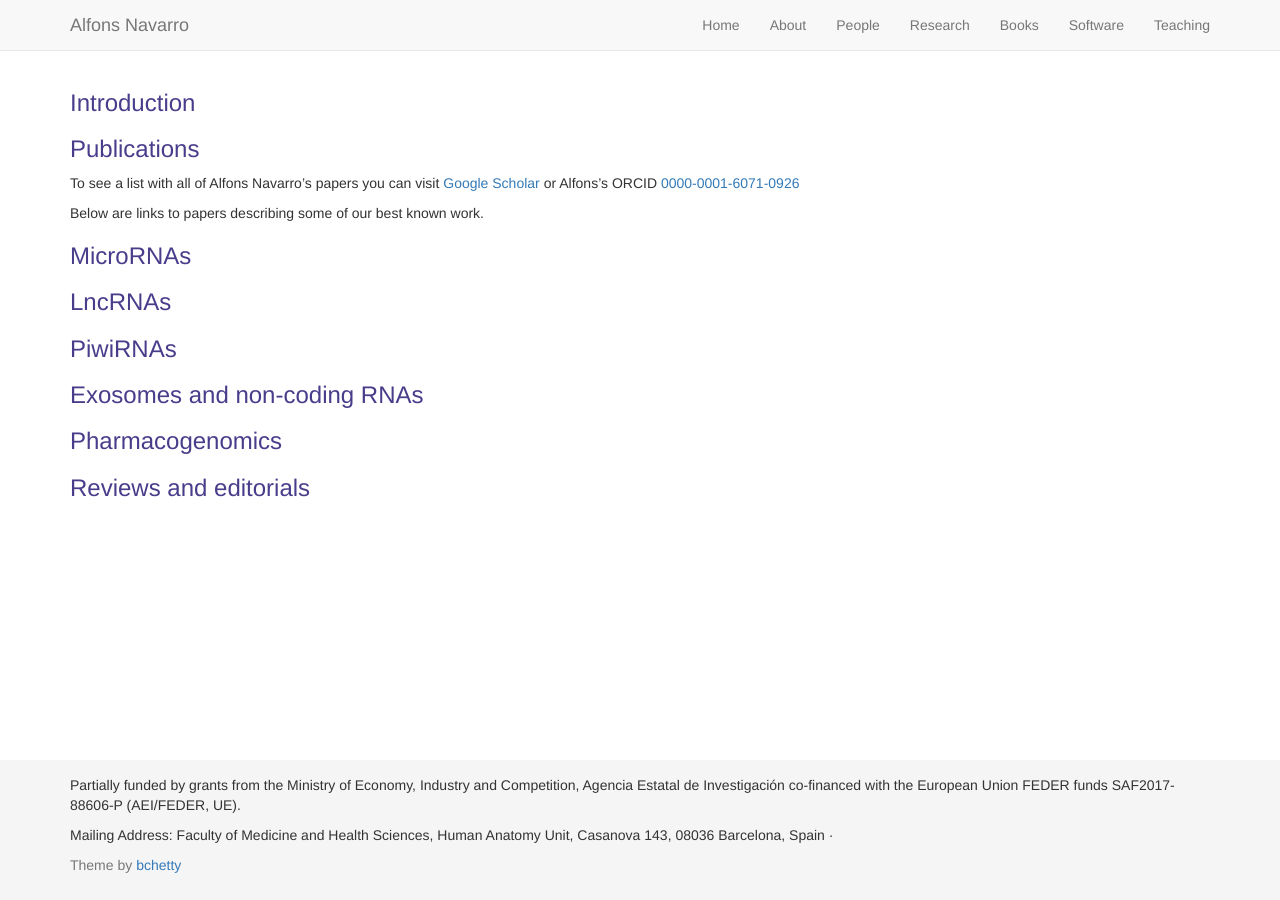
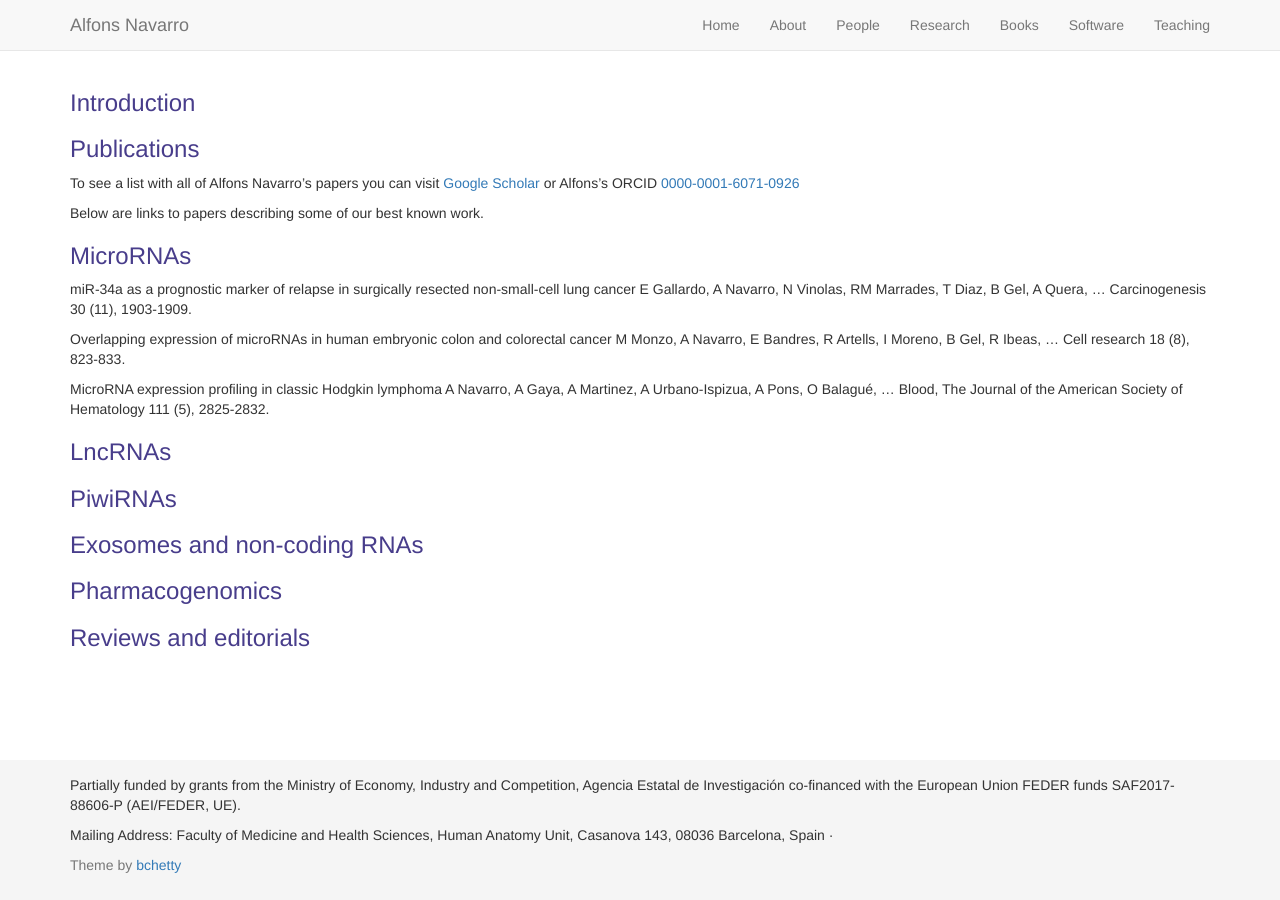
Before and after one commit to AlfonsNavarro/AlfonsNavarro.github.io, a Jekyll site: the page built from pages/research.md, in a window 1280 px wide. Built offline with Jekyll 4.4.1, drawn with Linux system fonts in a browser that asks for light colours; nearby versions of some CDN libraries.

Commit message:
Second version 1.6

```diff
--- a/pages/research.md
+++ b/pages/research.md
@@ -18,6 +18,19 @@ Below are links to papers describing some of our best known work.
 
 ### MicroRNAs
 
+miR-34a as a prognostic marker of relapse in surgically resected non-small-cell lung cancer
+E Gallardo, A Navarro, N Vinolas, RM Marrades, T Diaz, B Gel, A Quera, ...
+Carcinogenesis 30 (11), 1903-1909.
+
+Overlapping expression of microRNAs in human embryonic colon and colorectal cancer
+M Monzo, A Navarro, E Bandres, R Artells, I Moreno, B Gel, R Ibeas, ...
+Cell research 18 (8), 823-833.
+
+MicroRNA expression profiling in classic Hodgkin lymphoma
+A Navarro, A Gaya, A Martinez, A Urbano-Ispizua, A Pons, O Balagué, ...
+Blood, The Journal of the American Society of Hematology 111 (5), 2825-2832.
+
+
 
 ### LncRNAs
 
@@ -28,6 +41,8 @@ Below are links to papers describing some of our best known work.
 ### Exosomes and non-coding RNAs
 
 
+
+
 ### Pharmacogenomics
 
 
```
